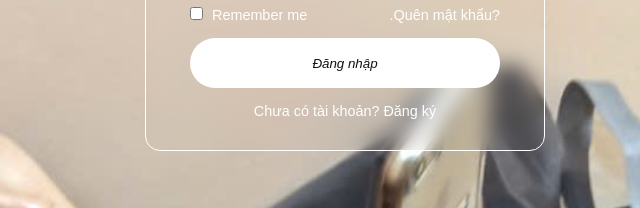
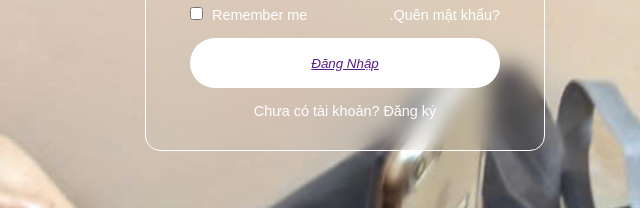
Before and after one commit to namder03/namder03.github.io, a plain HTML site: page index.html in a window 1280 px wide. Shown: the part 449-657 px from the top of the page, 295-935 px from the left. Drawn offline with nearby package versions, Linux system fonts and the light colour scheme.

Commit message:
Update index.html

```diff
--- a/index.html
+++ b/index.html
@@ -26,7 +26,7 @@
             <label> <input type="checkbox"> Remember me</label>
             <a href="#">.Quên mật khẩu?</a>
           </div>
-          <button type="submit">Đăng nhập</button>
+          <button type="submit"><a href="">Đăng Nhập</a></button>
           <div class="register-link">
             <p>Chưa có tài khoản? <a href="#">Đăng ký</a></p>
           </div>
```
